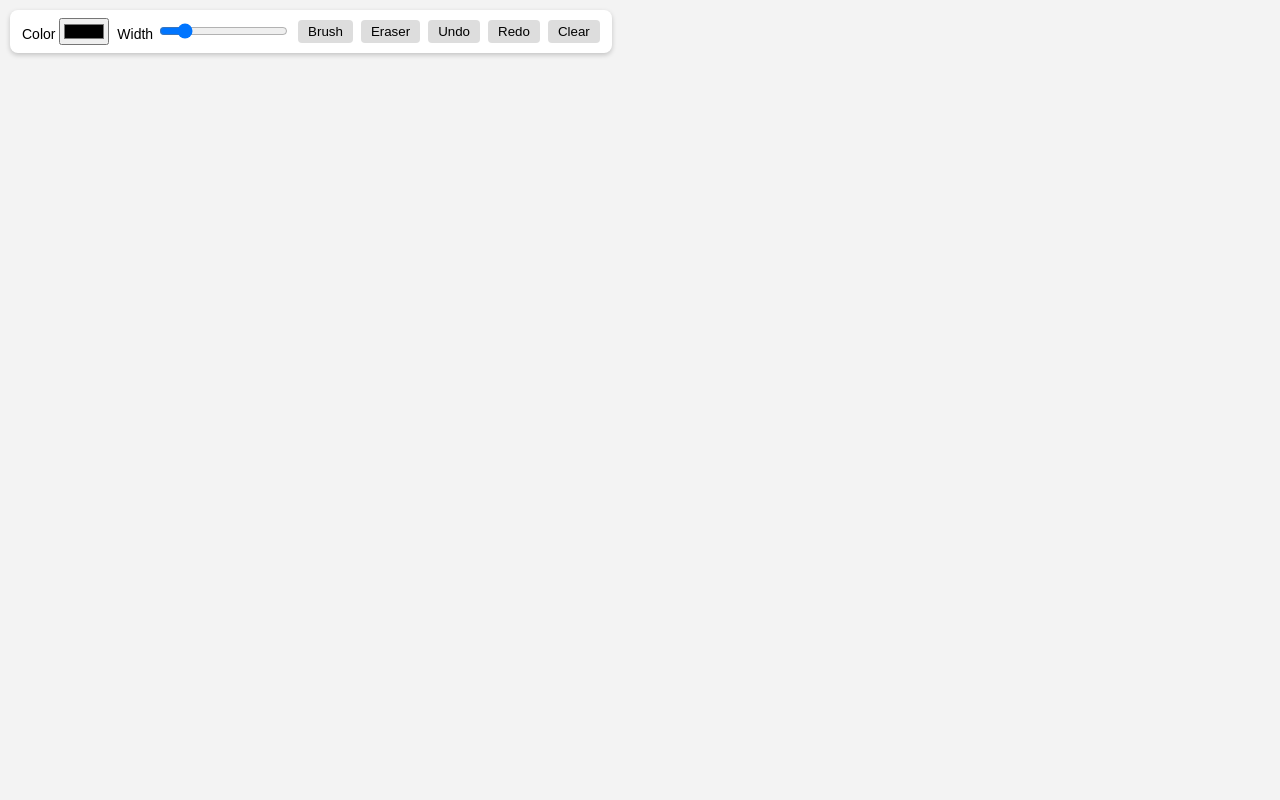
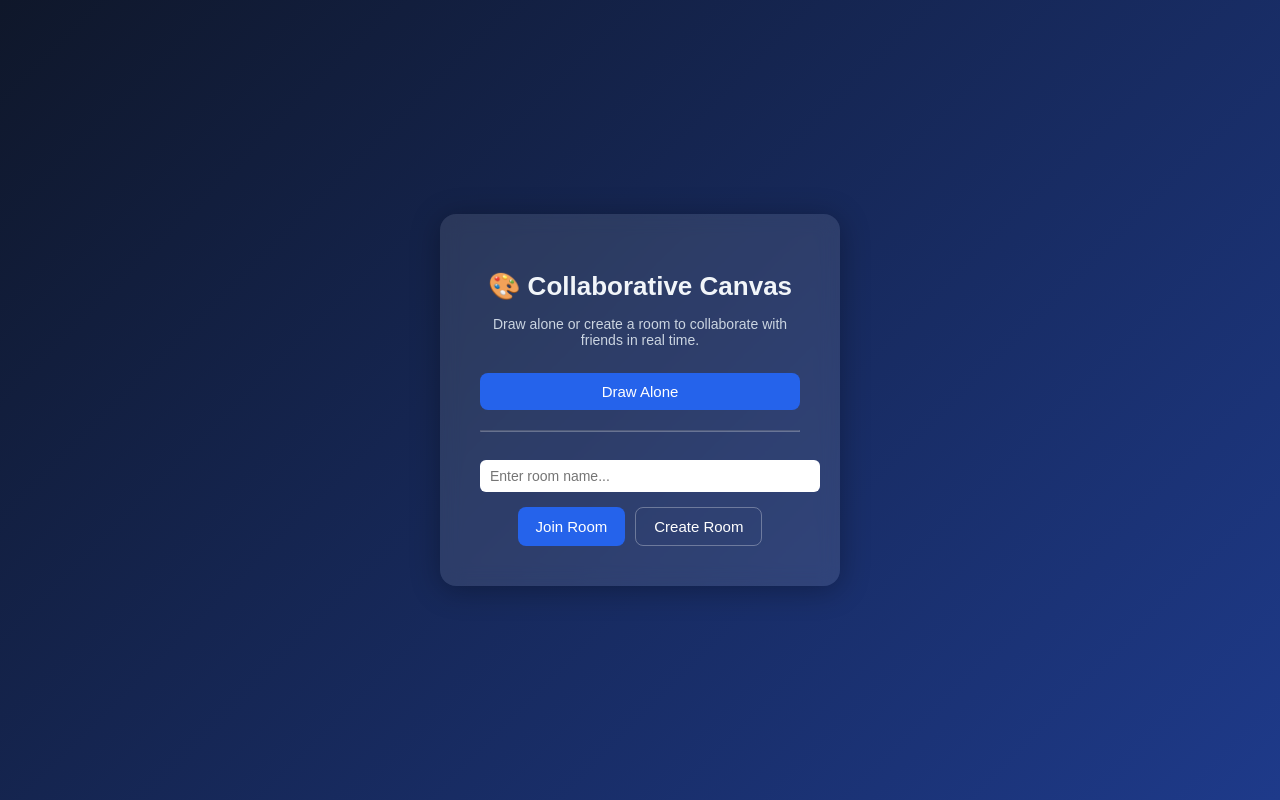
Before and after one commit to karthik0284-K/collaborative-canvas, a website: page client/index.html in a window 1280 px wide. Drawn offline with nearby package versions, Linux system fonts and the light colour scheme; no server answers.

Commit message:
added frontend for user to create and join rooms

```diff
--- a/client/index.html
+++ b/client/index.html
@@ -2,44 +2,128 @@
 <html lang="en">
 <head>
   <meta charset="UTF-8" />
-    <title>Collaborative Canvas - Real-Time</title>
+  <title>Collaborative Canvas</title>
   <meta name="viewport" content="width=device-width, initial-scale=1" />
   <style>
-      body, html {
+    /* -------- GLOBAL STYLES -------- */
+    html, body {
       margin: 0;
       padding: 0;
+      height: 100%;
+      font-family: "Poppins", sans-serif;
+      background: linear-gradient(135deg, #0f172a, #1e3a8a);
+      color: #f1f5f9;
       overflow: hidden;
-        background: #f3f3f3;
     }
+
+    button {
+      cursor: pointer;
+      border: none;
+      border-radius: 8px;
+      padding: 10px 18px;
+      font-size: 15px;
+      font-weight: 500;
+      transition: all 0.3s ease;
+    }
+
+    button:hover {
+      transform: translateY(-2px);
+      opacity: 0.9;
+    }
+
+    input {
+      border: none;
+      border-radius: 6px;
+      padding: 8px 10px;
+      font-size: 14px;
+      outline: none;
+    }
+
+    /* -------- HOMEPAGE STYLES -------- */
+    #homepage {
+      display: flex;
+      flex-direction: column;
+      align-items: center;
+      justify-content: center;
+      height: 100%;
+      text-align: center;
+      gap: 20px;
+    }
+
+    .home-box {
+      background: rgba(255, 255, 255, 0.1);
+      padding: 40px;
+      border-radius: 16px;
+      backdrop-filter: blur(10px);
+      box-shadow: 0 4px 30px rgba(0, 0, 0, 0.3);
+      width: 320px;
+    }
+
+    .home-box h1 {
+      font-size: 26px;
+      margin-bottom: 10px;
+    }
+
+    .home-box p {
+      font-size: 14px;
+      color: #cbd5e1;
+      margin-bottom: 25px;
+    }
+
+    .home-box input {
+      width: 100%;
+      margin-top: 8px;
+      margin-bottom: 15px;
+    }
+
+    .btn-primary {
+      background: #2563eb;
+      color: white;
+    }
+
+    .btn-secondary {
+      background: transparent;
+      border: 1px solid rgba(255, 255, 255, 0.3);
+      color: white;
+    }
+
+    /* -------- CANVAS PAGE STYLES -------- */
+    #canvasPage {
+      display: none;
+      height: 100%;
+      width: 100%;
+      position: relative;
+    }
+
     #toolbar {
       position: fixed;
       top: 10px;
-        left: 10px;
-        background: white;
-        padding: 8px 12px;
-        border-radius: 8px;
-        box-shadow: 0 2px 5px rgba(0,0,0,0.2);
+      left: 50%;
+      transform: translateX(-50%);
+      background: rgba(255, 255, 255, 0.9);
+      padding: 8px 15px;
+      border-radius: 12px;
+      box-shadow: 0 4px 20px rgba(0,0,0,0.2);
       display: flex;
-        gap: 8px;
+      gap: 10px;
       align-items: center;
       z-index: 10;
     }
-      label {
-        font-family: sans-serif;
-        font-size: 14px;
+
+    #toolbar button {
+      background: #e2e8f0;
+      color: #0f172a;
     }
-      button {
-        padding: 4px 10px;
-        cursor: pointer;
-        border: none;
-        border-radius: 4px;
-        background: #ddd;
+
+    #toolbar button:hover {
+      background: #cbd5e1;
     }
-      button:hover {
-        background: #ccc;
-      }
+
     #board {
+      width: 100%;
+      height: 100%;
       display: block;
+      background: #ffffff;
       cursor: crosshair;
     }
 
@@ -49,8 +133,8 @@
       pointer-events: none;
       transform: translate(-50%, -50%);
       border-radius: 50%;
-        width: 10px;
-        height: 10px;
+      width: 12px;
+      height: 12px;
       z-index: 20;
     }
 
@@ -74,31 +158,65 @@
   </style>
 </head>
 <body>
+  <!-- HOMEPAGE -->
+  <div id="homepage">
+    <div class="home-box">
+      <h1>🎨 Collaborative Canvas</h1>
+      <p>Draw alone or create a room to collaborate with friends in real time.</p>
+
+      <button id="soloBtn" class="btn-primary" style="width:100%">Draw Alone</button>
+
+      <hr style="margin:20px 0;opacity:0.3" />
+
+      <input id="roomInput" placeholder="Enter room name..." />
+      <div style="display:flex;gap:10px;justify-content:center;">
+        <button id="joinBtn" class="btn-primary">Join Room</button>
+        <button id="createBtn" class="btn-secondary">Create Room</button>
+      </div>
+    </div>
+  </div>
+
+  <!-- CANVAS PAGE -->
+  <div id="canvasPage">
     <div id="toolbar">
-      <label>Color <input type="color" id="color" value="#000000" /></label>
-      <label>Width <input type="range" id="width" min="1" max="20" value="4" /></label>
+      <label>🎨 <input type="color" id="color" value="#000000" /></label>
+      <label>🖋️ <input type="range" id="width" min="1" max="20" value="4" /></label>
       <button id="brushBtn">Brush</button>
       <button id="eraserBtn">Eraser</button>
       <button id="undoBtn">Undo</button>
       <button id="redoBtn">Redo</button>
       <button id="clearBtn">Clear</button>
+      <button id="backBtn" style="background:#f87171;color:white;">Back</button>
+    </div>
+    <canvas id="board"></canvas>
   </div>
 
-    <canvas id="board"></canvas>
-
+  <!-- SCRIPTS -->
   <script src="https://cdn.socket.io/4.7.5/socket.io.min.js"></script>
   <script type="module">
     import { Canvas } from "./canvas.js";
 
-      // get ?room=name from URL
-      const urlParams = new URLSearchParams(window.location.search);
-      const room = urlParams.get("room") || "default";
+    const homepage = document.getElementById("homepage");
+    const canvasPage = document.getElementById("canvasPage");
+    const board = document.getElementById("board");
 
-      // connect socket with room info
-      const socket = io({ query: { room } });
-      const canvasApp = new Canvas(socket, room);
+    let canvasApp;
+    let socket;
 
-      // tool controls
+    // Switch from homepage to canvas view
+    function openCanvas(room, local = false) {
+      homepage.style.display = "none";
+      canvasPage.style.display = "block";
+
+      if (local) {
+        socket = null;
+      } else {
+        socket = io({ query: { room } });
+      }
+
+      canvasApp = new Canvas(socket, room || "default");
+
+      // Toolbar logic
       const colorInput = document.getElementById("color");
       const widthInput = document.getElementById("width");
       const brushBtn = document.getElementById("brushBtn");
@@ -106,25 +224,50 @@
       const undoBtn = document.getElementById("undoBtn");
       const redoBtn = document.getElementById("redoBtn");
       const clearBtn = document.getElementById("clearBtn");
+      const backBtn = document.getElementById("backBtn");
 
       colorInput.addEventListener("input", (e) => (canvasApp.color = e.target.value));
       widthInput.addEventListener("input", (e) => (canvasApp.lineWidth = parseInt(e.target.value)));
-
       brushBtn.addEventListener("click", () => {
         canvasApp.tool = "brush";
-        brushBtn.style.background = "#bbb";
-        eraserBtn.style.background = "#ddd";
+        brushBtn.style.background = "#cbd5e1";
+        eraserBtn.style.background = "#e2e8f0";
       });
-
       eraserBtn.addEventListener("click", () => {
         canvasApp.tool = "eraser";
-        eraserBtn.style.background = "#bbb";
-        brushBtn.style.background = "#ddd";
+        eraserBtn.style.background = "#cbd5e1";
+        brushBtn.style.background = "#e2e8f0";
       });
-
       undoBtn.addEventListener("click", () => canvasApp.undo());
       redoBtn.addEventListener("click", () => canvasApp.redo());
       clearBtn.addEventListener("click", () => canvasApp.clear());
+      backBtn.addEventListener("click", () => {
+        if (confirm("Leave the canvas?")) {
+          canvasApp.clearCanvas();
+          if (socket) socket.disconnect();
+          canvasPage.style.display = "none";
+          homepage.style.display = "flex";
+        }
+      });
+    }
+
+    // Homepage buttons
+    document.getElementById("soloBtn").addEventListener("click", () => openCanvas(null, true));
+    document.getElementById("joinBtn").addEventListener("click", () => {
+      const room = document.getElementById("roomInput").value.trim();
+      if (room) openCanvas(room);
+      else alert("Please enter a room name!");
+    });
+    document.getElementById("createBtn").addEventListener("click", () => {
+      const room = "room-" + Math.random().toString(36).substring(2, 8);
+      openCanvas(room);
+      alert("✅ Room created! Share this link:\n" + window.location.origin + "?room=" + room);
+    });
+
+    // If opened with ?room=name directly
+    const urlParams = new URLSearchParams(window.location.search);
+    const roomParam = urlParams.get("room");
+    if (roomParam) openCanvas(roomParam);
   </script>
 </body>
 </html>
```
Lines whose indentation alone changed are shown as unchanged.
